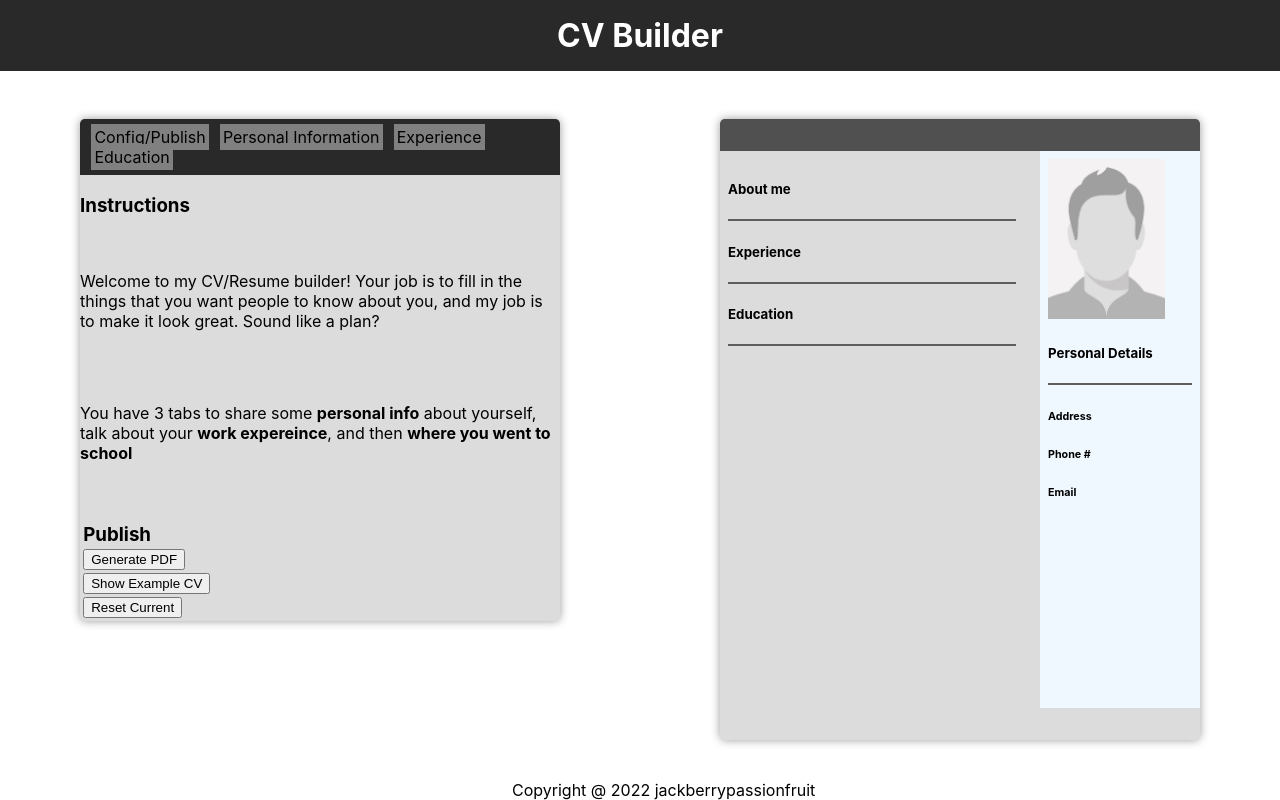
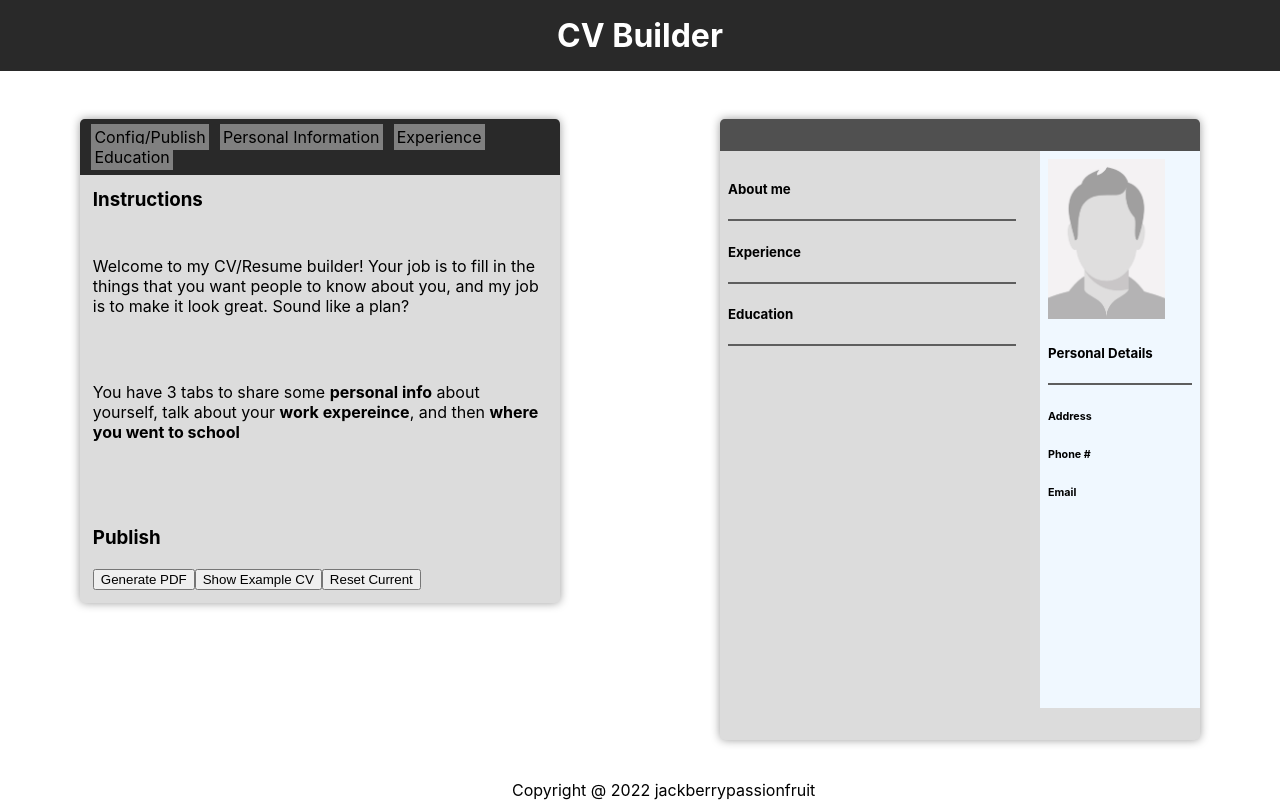
Before and after one commit to jackberrypassionfruit/top12-cv-project, a React (Create React App) app: page / in a window 1280 px wide. Built offline with nearby package versions, Linux system fonts and the light colour scheme.

Commit message:
made inputs block one down at a time

```diff
--- a/src/App.css
+++ b/src/App.css
@@ -76,7 +76,7 @@ footer {
   background-color: rgb(220, 220, 220);
 }
 
-ul {
+.nav {
   margin: 0;
   padding: .5rem;;
   background-color:rgb(41, 41, 41);
@@ -84,11 +84,11 @@ ul {
   border-radius: var(--border-radius) var(--border-radius) 0 0;
 }
 
-li {
+.nav > li {
   display: inline;
 }
 
-a {
+.nav > li> a {
   background-color: gray;
   text-decoration: none;
   margin: .2rem;
@@ -101,13 +101,10 @@ li a:hover {
   background-color: rgb(80, 80, 80)
 }
 
-form, .form {
+.inputs > * {
+  display: block;
   padding: .3rem;
-}
-
-form *, .publish * {
-  display: block;
-  margin: .2rem;
+  margin: .5rem;
 }
 
 .preview {
```
